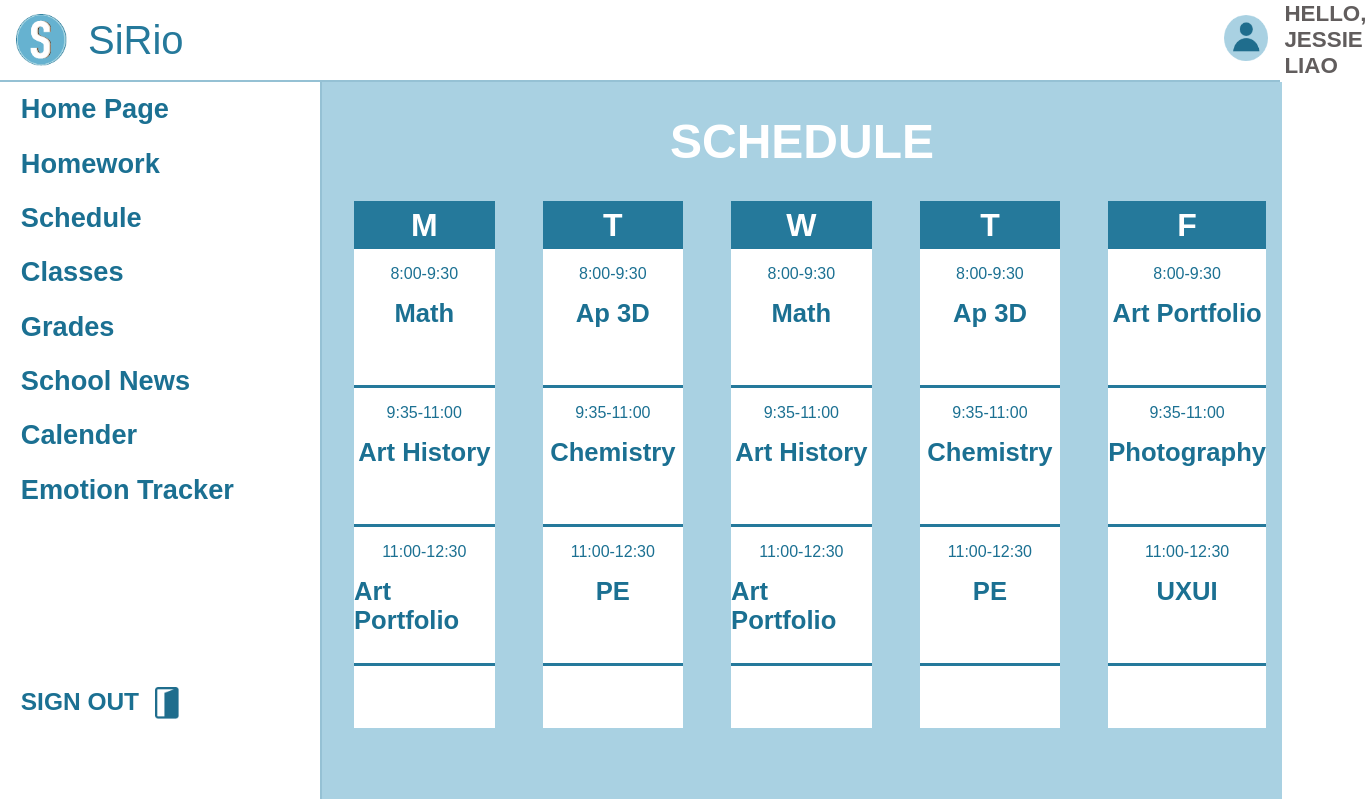
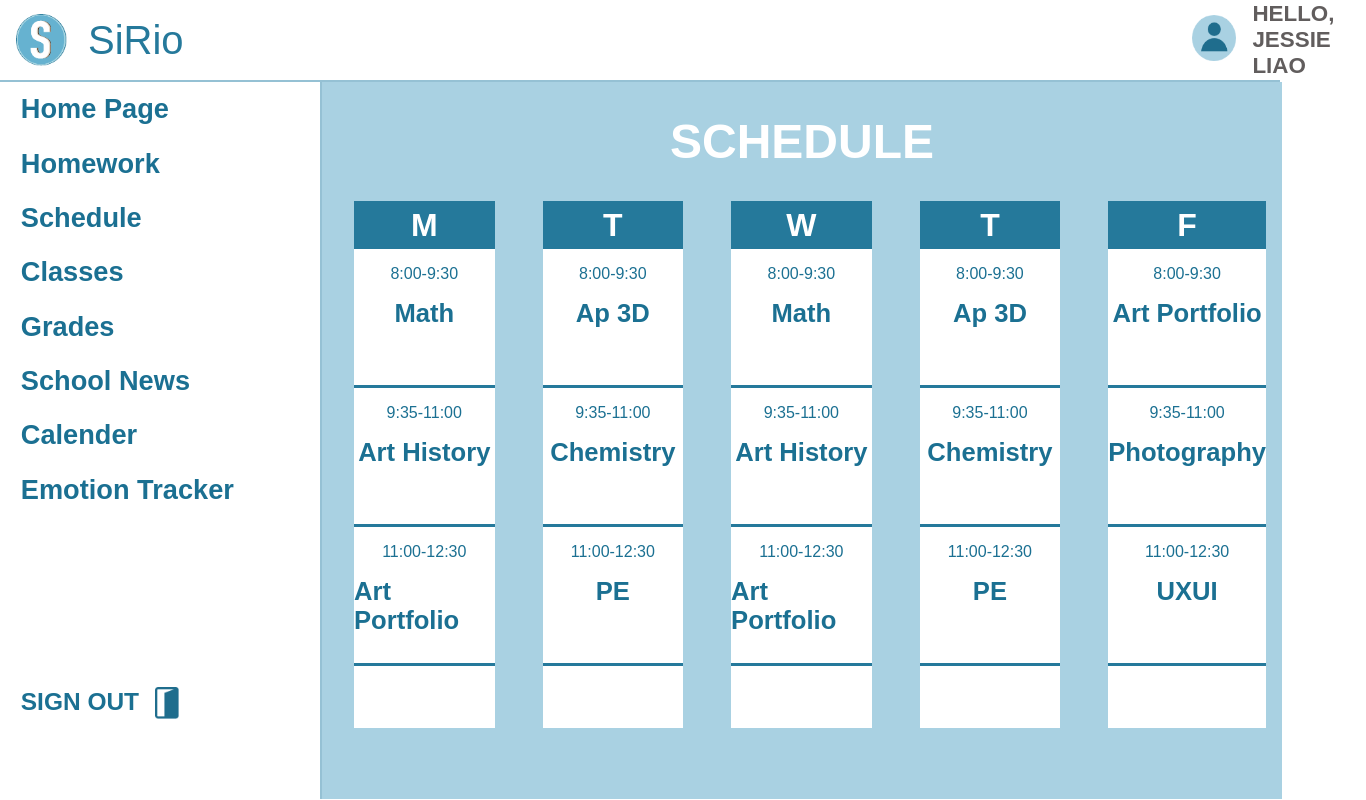
Before and after one commit to Joyce9140/html-css-final, a plain HTML site: page ethan-jessie-2.html in a window 1280 px wide. Shown: the whole page, 1366 px wide, since content can reach past the window. Drawn offline with Linux system fonts and the light colour scheme.

Commit message:
Update style.css

```diff
--- a/style.css
+++ b/style.css
@@ -142,7 +142,7 @@
 }
 
 #I1{
-    padding-left: 65rem;
+    padding-left: 63rem;
     padding-right: 1rem;
 }
 
```
